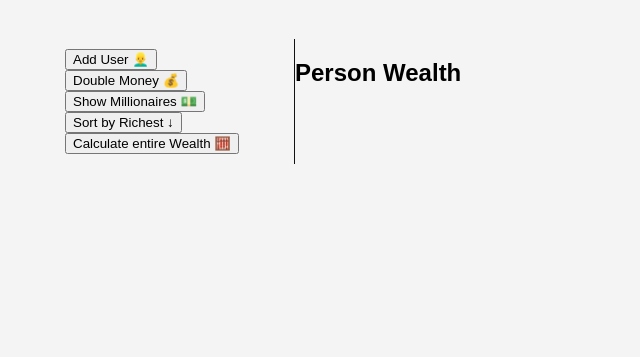
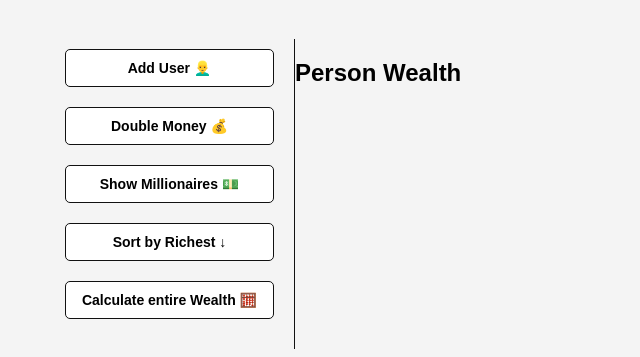
Before and after one commit to deamon-cool/dom-array-methods, a plain HTML site: page index.html in a window 1280 px wide. Shown: the part 61-418 px from the top of the page, without its empty margins (215-855 px from the left). Drawn offline with Linux system fonts and the light colour scheme.

Commit message:
Stylled button

```diff
--- a/style.css
+++ b/style.css
@@ -25,3 +25,16 @@ aside {
     width: 250px;
     border-right: 1px solid #111;
 }
+
+button {
+    cursor: pointer;
+    background-color: white;
+    border: 1px solid #111;
+    border-radius: 5px;
+    display: block;
+    width: 100%;
+    padding: 10px;
+    margin-bottom: 20px;
+    font-weight: bold;
+    font-size: 14px;
+}
```
